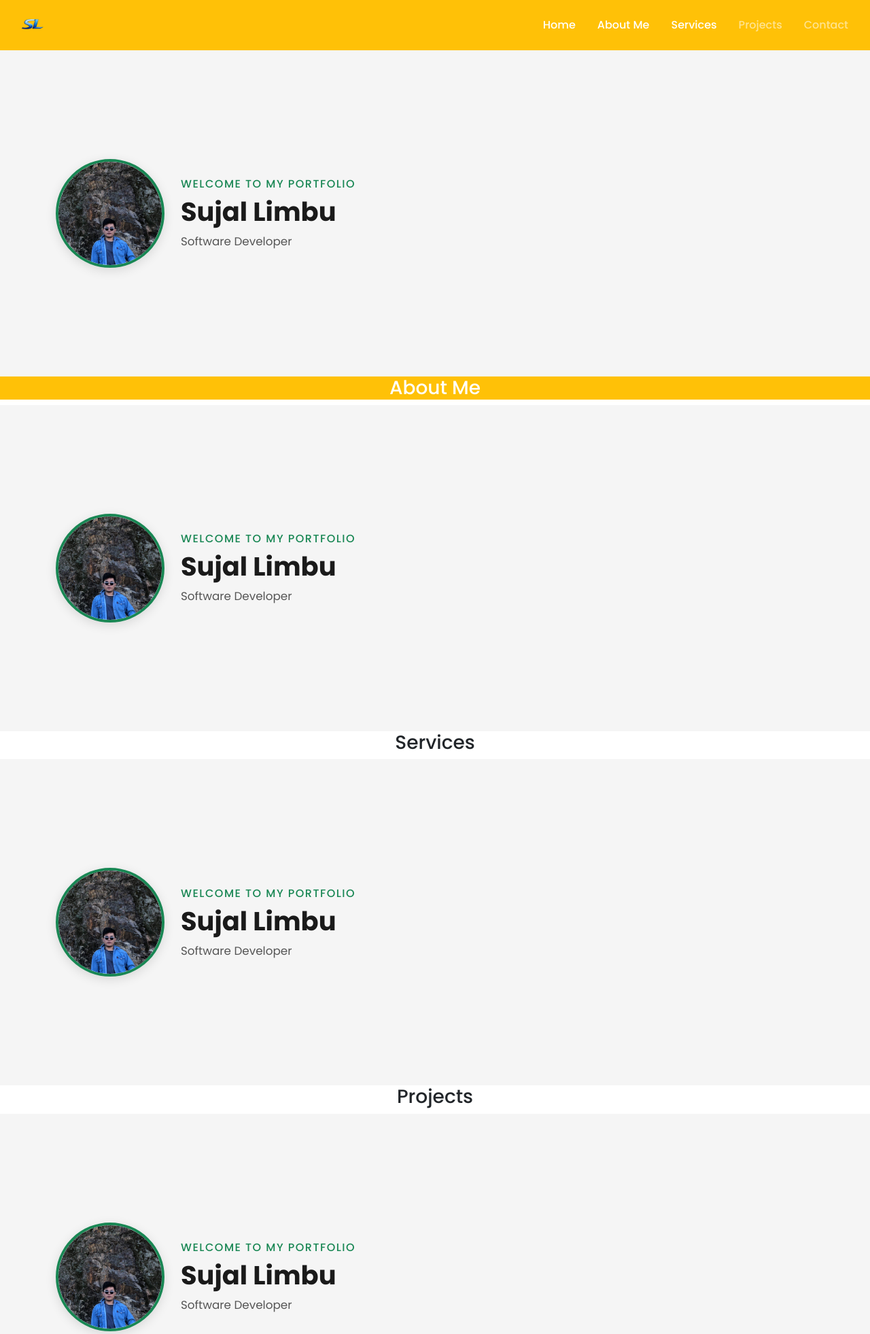
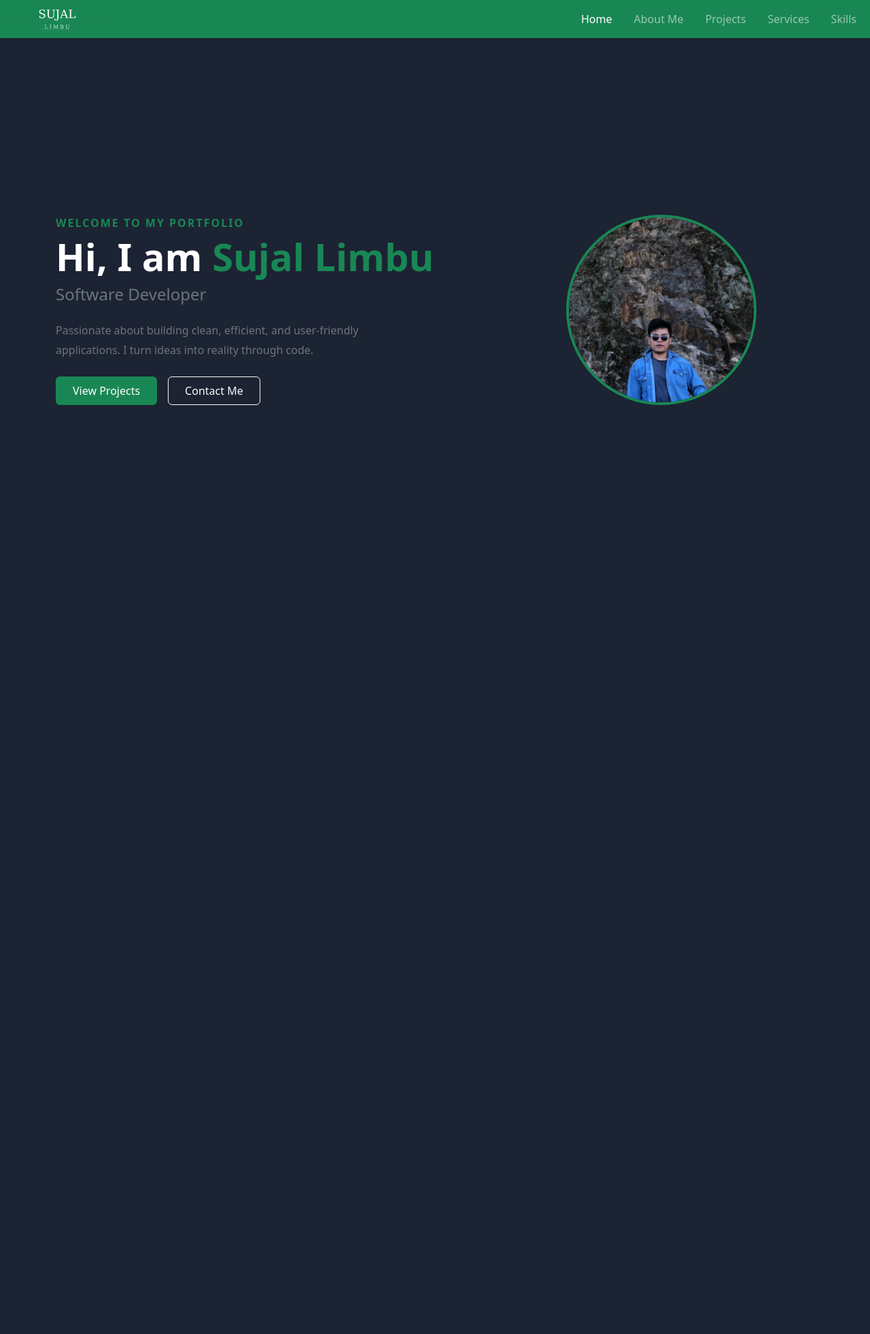
Before and after one commit to sujal-limbu/Portfolio, a Django app: page / in a window 1280 px wide. Shown: the top 1963 px of the page at 68% size. After the commit the page ends 596 px from the top, so only its background shows below. Run offline with Django 5.2, Linux system fonts and the light colour scheme.

Commit message:
Few Changes

```diff
--- /dev/null
+++ b/core/static/css/style.css
@@ -0,0 +1,4 @@
+body {
+    background-color: #0d1f0f;  /* very dark green-black */
+    color: #e8f5e9;              /* soft green-white text */
+}
--- /dev/null
+++ b/core/templates/base.html
@@ -0,0 +1,62 @@
+<!DOCTYPE html>
+<html lang="en">
+{% load static %}
+
+<head>
+    <meta charset="UTF-8">
+    <meta name="viewport" content="width=device-width, initial-scale=1.0">
+    <title>Document</title>
+    <link href="https://cdn.jsdelivr.net/npm/bootstrap@5.3.8/dist/css/bootstrap.min.css" rel="stylesheet"
+        integrity="sha384-sRIl4kxILFvY47J16cr9ZwB07vP4J8+LH7qKQnuqkuIAvNWLzeN8tE5YBujZqJLB" crossorigin="anonymous">
+    <script src="https://cdn.jsdelivr.net/npm/bootstrap@5.3.8/dist/js/bootstrap.bundle.min.js"
+        integrity="sha384-FKyoEForCGlyvwx9Hj09JcYn3nv7wiPVlz7YYwJrWVcXK/BmnVDxM+D2scQbITxI"
+        crossorigin="anonymous"></script>
+    <!-- custom css -->
+     <link rel="stylesheet" href="{% static 'css/style.css' %}">
+</head>
+
+<body>
+    <nav class="navbar navbar-dark navbar-expand-lg bg-success">
+        <div class="container-fluid position-relative">
+
+            <!-- Toggler (left) -->
+            <button class="navbar-toggler" type="button" data-bs-toggle="collapse" data-bs-target="#navbarNav"
+                aria-controls="navbarNav" aria-expanded="false" aria-label="Toggle navigation">
+                <span class="navbar-toggler-icon"></span>
+            </button>
+
+            <!-- Logo absolutely centered -->
+            <a href="#" class="position-absolute start-0 mt-3">
+                <img src="{% static 'images/sujal_limbu_logo.png' %}" height="70">
+            </a>
+
+            <!-- Links (right) -->
+            <div class="collapse navbar-collapse justify-content-end" id="navbarNav">
+                <ul class="navbar-nav gap-3">
+                    <li class="nav-item">
+                        <a class="nav-link active" aria-current="page" href="#">Home</a>
+                    </li>
+                    <li class="nav-item">
+                        <a class="nav-link" href="#">About Me</a>
+                    </li>
+                    <li class="nav-item">
+                        <a class="nav-link" href="#">Projects</a>
+                    </li>
+                    <li class="nav-item">
+                        <a class="nav-link" href="#">Services</a>
+                    </li>
+                    <li class="nav-item">
+                        <a class="nav-link" href="#">Skills</a>
+                    </li>
+                </ul>
+            </div>
+
+        </div>
+    </nav>
+    {% block content %}
+
+    {% endblock content %}
+
+</body>
+
+</html>
--- a/core/templates/core/index.html
+++ b/core/templates/core/index.html
@@ -1,201 +1,35 @@
-<!DOCTYPE html>
-<html lang="en">
+{% extends "base.html" %}
 {% load static %}
+{% block content %}
 
-<head>
-    <meta charset="UTF-8">
-    <meta name="viewport" content="width=device-width, initial-scale=1.0">
-    <title>Sujal Limbu | Portfolio</title>
+<section class="min-vh-100 d-flex align-items-center" style="background-color: #1c2333;">
+    <div class="container">
+        <div class="row align-items-center">
 
-    <!-- Bootstrap CSS -->
-    <link href="https://cdn.jsdelivr.net/npm/bootstrap@5.3.8/dist/css/bootstrap.min.css" rel="stylesheet"
-        integrity="sha384-sRIl4kxILFvY47J16cr9ZwB07vP4J8+LH7qKQnuqkuIAvNWLzeN8tE5YBujZqJLB" crossorigin="anonymous">
-
-    <!-- Bootstrap JS -->
-    <script src="https://cdn.jsdelivr.net/npm/bootstrap@5.3.8/dist/js/bootstrap.bundle.min.js"
-        integrity="sha384-FKyoEForCGlyvwx9Hj09JcYn3nv7wiPVlz7YYwJrWVcXK/BmnVDxM+D2scQbITxI"
-        crossorigin="anonymous"></script>
-
-    <!-- Google Font -->
-    <link href="https://fonts.googleapis.com/css2?family=Poppins:wght@400;500;600;700&display=swap" rel="stylesheet">
-
-    <style>
-        body {
-            font-family: 'Poppins', sans-serif;
-        }
-
-        /* Navbar */
-        .navbar-brand img {
-            border-radius: 50%;
-            object-fit: cover;
-        }
-
-        .nav-link {
-            font-weight: 500;
-            transition: opacity 0.2s;
-        }
-
-        .nav-link:hover {
-            opacity: 0.75;
-        }
-
-        /* Hero Section */
-        .hero-section {
-            background-color: #f5f5f5;
-            padding: 80px 60px;
-            min-height: 60vh;
-            display: flex;
-            align-items: center;
-        }
-
-        .hero-avatar {
-            width: 160px;
-            height: 160px;
-            border-radius: 50%;
-            object-fit: cover;
-            border: 4px solid #198754;
-            box-shadow: 0 4px 16px rgba(0, 0, 0, 0.12);
-        }
-
-        .hero-text .greeting {
-            font-size: 1rem;
-            font-weight: 500;
-            color: #198754;
-            text-transform: uppercase;
-            letter-spacing: 1.5px;
-            margin-bottom: 6px;
-        }
-
-        .hero-text h1 {
-            font-size: 2.4rem;
-            font-weight: 700;
-            color: #1a1a1a;
-            margin-bottom: 8px;
-            line-height: 1.2;
-        }
-
-        .hero-text .role {
-            font-size: 1.05rem;
-            font-weight: 400;
-            color: #555;
-            margin: 0;
-        }
-    </style>
-</head>
-
-<body>
-    <!-- Navbar -->
-    <nav class="navbar navbar-expand-lg navbar-dark bg-warning">
-        <div class="container-fluid px-4">
-            <a class="navbar-brand d-flex align-items-center" href="#">
-                <img src="{% static 'images/sujal limbu.png' %}" alt="Logo" height="48" width="48">
-            </a>
-            <button class="navbar-toggler" type="button" data-bs-toggle="collapse" data-bs-target="#navbarNav"
-                aria-controls="navbarNav" aria-expanded="false" aria-label="Toggle navigation">
-                <span class="navbar-toggler-icon"></span>
-            </button>
-            <div class="collapse navbar-collapse" id="navbarNav">
-                <ul class="navbar-nav ms-auto gap-3">
-                    <li class="nav-item">
-                        <a class="nav-link active" aria-current="page" href="#">Home</a>
-                    </li>
-                    <li class="nav-item">
-                        <a class="nav-link active" aria-current="page" href="#">About Me</a>
-                    </li>
-                    <li class="nav-item">
-                        <a class="nav-link active" aria-current="page" href="#">Services</a>
-                    </li>
-                    <li class="nav-item">
-                        <a class="nav-link" href="#">Projects</a>
-                    </li>
-                    <li class="nav-item">
-                        <a class="nav-link" href="#">Contact</a>
-                    </li>
-                </ul>
-            </div>
-        </div>
-    </nav>
-
-    <!-- Hero Section -->
-    <section class="hero-section">
-        <div class="container">
-            <div class="row align-items-center g-4">
-                <div class="col-auto">
-                    <img src="{% static 'images/Me.jpeg' %}" alt="Sujal Limbu" class="hero-avatar">
-                </div>
-                <div class="col hero-text">
-                    <p class="greeting">Welcome to my Portfolio</p>
-                    <h1>Sujal Limbu</h1>
-                    <p class="role">Software Developer</p>
+            <!-- Left: Text -->
+            <div class="col-lg-7 col-md-12 text-white">
+                <p class="text-success fw-semibold mb-1" style="letter-spacing: 2px; font-size: 1rem;">WELCOME TO MY
+                    PORTFOLIO</p>
+                <h1 class="display-4 fw-bold mb-2">Hi, I am <span class="text-success">Sujal Limbu</span></h1>
+                <h4 class="text-secondary mb-4">Software Developer</h4>
+                <p class="text-secondary mb-4" style="max-width: 500px; line-height: 1.8;">
+                    Passionate about building clean, efficient, and user-friendly applications.
+                    I turn ideas into reality through code.
+                </p>
+                <div class="d-flex gap-3">
+                    <a href="#" class="btn btn-success px-4 py-2">View Projects</a>
+                    <a href="#" class="btn btn-outline-light px-4 py-2">Contact Me</a>
                 </div>
             </div>
+
+            <!-- Right: Profile Image placeholder -->
+            <div class="col-lg-5 col-md-12 text-center mt-5 mt-lg-0">
+                <img src="{% static 'images/Me.jpeg' %}" alt="me" class="rounded-circle"
+                    style="width: 280px; height: 280px; object-fit: cover; border: 4px solid #198754;">
+            </div>
+
         </div>
-    </section>
-    <h3 class="text-center bg-warning text-white">About Me</h3>
-    <!-- Hero Section -->
-    <section class="hero-section">
-        <div class="container">
-            <div class="row align-items-center g-4">
-                <div class="col-auto">
-                    <img src="{% static 'images/Me.jpeg' %}" alt="Sujal Limbu" class="hero-avatar">
-                </div>
-                <div class="col hero-text">
-                    <p class="greeting">Welcome to my Portfolio</p>
-                    <h1>Sujal Limbu</h1>
-                    <p class="role">Software Developer</p>
-                </div>
-            </div>
-        </div>
-    </section>
-    <h3 class="text-center">Services</h3>
-    <!-- Hero Section -->
-    <section class="hero-section">
-        <div class="container">
-            <div class="row align-items-center g-4">
-                <div class="col-auto">
-                    <img src="{% static 'images/Me.jpeg' %}" alt="Sujal Limbu" class="hero-avatar">
-                </div>
-                <div class="col hero-text">
-                    <p class="greeting">Welcome to my Portfolio</p>
-                    <h1>Sujal Limbu</h1>
-                    <p class="role">Software Developer</p>
-                </div>
-            </div>
-        </div>
-    </section>
-    <h3 class="text-center">Projects</h3>
-    <!-- Hero Section -->
-    <section class="hero-section">
-        <div class="container">
-            <div class="row align-items-center g-4">
-                <div class="col-auto">
-                    <img src="{% static 'images/Me.jpeg' %}" alt="Sujal Limbu" class="hero-avatar">
-                </div>
-                <div class="col hero-text">
-                    <p class="greeting">Welcome to my Portfolio</p>
-                    <h1>Sujal Limbu</h1>
-                    <p class="role">Software Developer</p>
-                </div>
-            </div>
-        </div>
-    </section>
-    <h3 class="text-center">Contacts</h3>
-    <!-- Hero Section -->
-    <section class="hero-section">
-        <div class="container">
-            <div class="row align-items-center g-4">
-                <div class="col-auto">
-                    <img src="{% static 'images/Me.jpeg' %}" alt="Sujal Limbu" class="hero-avatar">
-                </div>
-                <div class="col hero-text">
-                    <p class="greeting">Welcome to my Portfolio</p>
-                    <h1>Sujal Limbu</h1>
-                    <p class="role">Software Developer</p>
-                </div>
-            </div>
-        </div>
-    </section>
+    </div>
+</section>
 
-</body>
-
-</html>
+{% endblock content %}
```
Also changed, not shown: core/static/images/sujal_limbu_logo.png (added).
